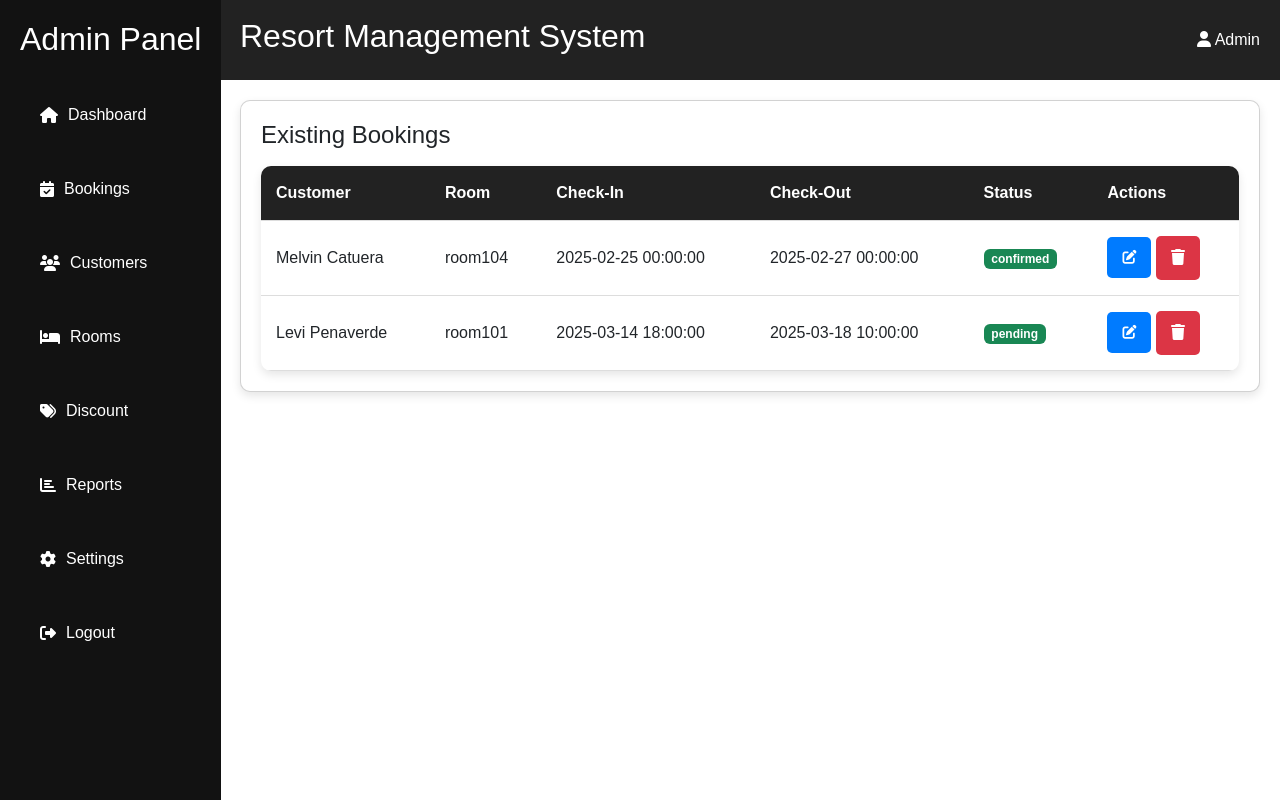
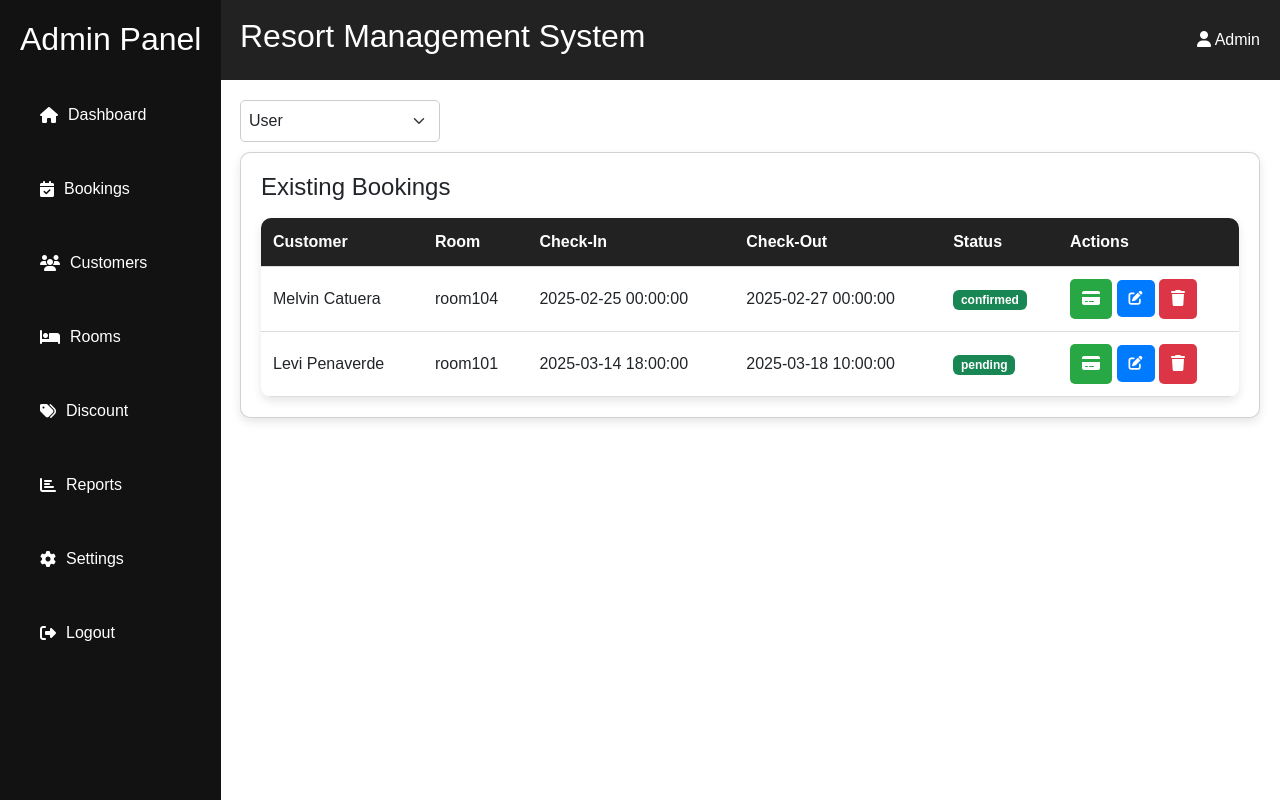
Before and after one commit to tolits20/resort-ms, a PHP site: page /admin/booking/index.php?switch=2025-03-01 in a window 1280 px wide. Run offline with PHP 8.4, Linux system fonts and the light colour scheme; data comes from the database, SQL or seed files in the repository; both versions use the stored data as it was after the commit.

Commit message:
separating guest and users &* updated DB(added VIEW table)

```diff
--- a/admin/booking/index.php
+++ b/admin/booking/index.php
@@ -6,9 +6,20 @@ include("../includes/system_update.php");
 $sql="SELECT * FROM customer_booking ORDER BY id DESC;";
 $result=mysqli_query($conn,$sql);
 
-
+if(isset($_GET['switch'])){
+    if($_GET['switch']=='user'){
+        $sql="SELECT * FROM customer_booking ORDER BY id DESC;";
+        $result=mysqli_query($conn,$sql);
+    }elseif($_GET['switch']=='guest'){
+        $sql="SELECT * FROM guest_booking ORDER BY id DESC;";
+        $result=mysqli_query($conn,$sql);
+    }
+}
 ?>
 <style>
+    .content {
+        padding: 20px;
+    }
     .booking-table {
         width: 100%;
         border-collapse: collapse;
@@ -17,80 +28,46 @@ $result=mysqli_query($conn,$sql);
         overflow: hidden;
         box-shadow: 0px 4px 10px rgba(0, 0, 0, 0.1);
     }
-
     .booking-table thead {
         background: #222;
         color: white;
     }
-
     .booking-table th, .booking-table td {
-    padding: 15px;
+        padding: 12px;
         text-align: left;
         border-bottom: 1px solid #ddd;
     }
-
     .booking-table tbody tr:hover {
         background: #f9f9f9;
     }
-
-/* Buttons */
-.btn-primary {
-    background: #007bff;
-    color: white;
-    border: none;
-    padding: 10px 15px;
+    .form-select {
+        width: 200px;
+        padding: 8px;
+        margin-bottom: 10px;
         border-radius: 5px;
-    transition: background 0.3s;
+        border: 1px solid #ccc;
     }
-
-.btn-primary:hover {
-    background: #0056b3;
-}
-
-.btn-danger {
-    background: #dc3545;
-    color: white;
-    border: none;
-    padding: 10px 15px;
-    border-radius: 5px;
-    transition: background 0.3s;
-}
-
-.btn-danger:hover {
-    background: #b02a37;
-}
-
-/* Form Styling */
-.booking-form {
-    background: white;
-    padding: 20px;
-    border-radius: 10px;
-    box-shadow: 0px 4px 10px rgba(0, 0, 0, 0.1);
-}
-
-.booking-form label {
-    font-weight: bold;
-}
-
-.booking-form input, .booking-form select {
-    width: 100%;
-    padding: 10px;
-    margin-top: 5px;
-    border: 1px solid #ccc;
-    border-radius: 5px;
-}
-
-/* Cards */
     .card {
         background: white;
         padding: 20px;
         border-radius: 10px;
         box-shadow: 0px 4px 10px rgba(0, 0, 0, 0.1);
     }
+    .btn {
+        padding: 8px 12px;
+        border: none;
+        border-radius: 5px;
+        cursor: pointer;
+        transition: background 0.3s;
+    }
+    .btn-success { background: #28a745; color: white; }
+    .btn-success:hover { background: #218838; }
+    .btn-primary { background: #007bff; color: white; }
+    .btn-primary:hover { background: #0056b3; }
+    .btn-danger { background: #dc3545; color: white; }
+    .btn-danger:hover { background: #b02a37; }
 
-
-
-
+    /* Popup Styles */
     .popup-overlay {
         display: none;
         position: fixed;
@@ -102,31 +79,14 @@ $result=mysqli_query($conn,$sql);
         justify-content: center;
         align-items: center;
     }
-
     .popup-content {
         background: white;
         padding: 20px;
         width: 400px;
-        text-align: start;
+        text-align: center;
         border-radius: 8px;
         position: relative;
     }
-
-    .popup-content input{
-        border:solid 1px;
-    }
-    .popup-content input[name='yes']:hover{
-        border:solid 1px;
-        background-color: red;
-        color: #fff;
-    }
-    .popup-content button[name='no']:hover{
-        border:solid 1px;
-        background-color: green;
-        color: #fff;
-    }
-
-
     .close-btn {
         position: absolute;
         top: 10px;
@@ -137,6 +97,12 @@ $result=mysqli_query($conn,$sql);
     }
 </style>
 <div class="content">
+   <form action="<?php echo $_SERVER['PHP_SELF'] ?>" method="get">
+   <select name="switch" id="" class="form-select" onchange="this.form.submit()">
+        <option value="user" <?php echo ($_GET['switch']=='user' ? 'selected' : '') ?>>User <i class="fas fa-user"></i></option>
+        <option value="guest" <?php echo ($_GET['switch']=='guest' ? 'selected' : '') ?>>Guest</option>
+    </select>
+   </form>
     <!-- Booking Table -->
     <div class="card">
         <h4 class="mb-3">Existing Bookings</h4>
@@ -162,6 +128,7 @@ $result=mysqli_query($conn,$sql);
                     <td>{$row['check_out']}</td>
                     <td><span class='badge bg-success'>{$row['status']}</span></td>
                     <td>
+                        <a href='../payment/index.php?id={$row['id']}' class='btn btn-success'><i class='fas fa-credit-card'></i></a>
                         <a href='edit.php?id={$row['id']}' class='btn btn-primary btn-sm'><i class='fas fa-edit'></i></a>
                         <button class='btn btn-danger' type='button' onclick='openPopup({$row['id']})'><i class ='fas fa-trash'></i></button>
                              <div class='popup-overlay' id='popup-{$row['id']}' style='color: black; display: none;'>
--- a/admin/rooms/index.php
+++ b/admin/rooms/index.php
@@ -110,7 +110,8 @@ include('../../resources/database/config.php');
         <td>{$row['room_code']}</td>
         <td>{$row['room_status']}</td>
         <td>₱{$discount}</td>
-        <td><a href='edit.php?id={$row['room_id']}' class='btn btn-primary'><i class='fas fa-edit'></i></a>
+        <td>
+        <a href='edit.php?id={$row['room_id']}' class='btn btn-primary'><i class='fas fa-edit'></i></a>
         <a href='delete.php?id={$row['room_id']}&index_click=true' class='btn btn-danger'><i class='fas fa-trash'></i></a></td>
 
         </tr>";
```
Also changed, not shown: resources/database/resort_ms.sql (+30 -4 lines). Lines whose indentation alone changed are shown as unchanged.
